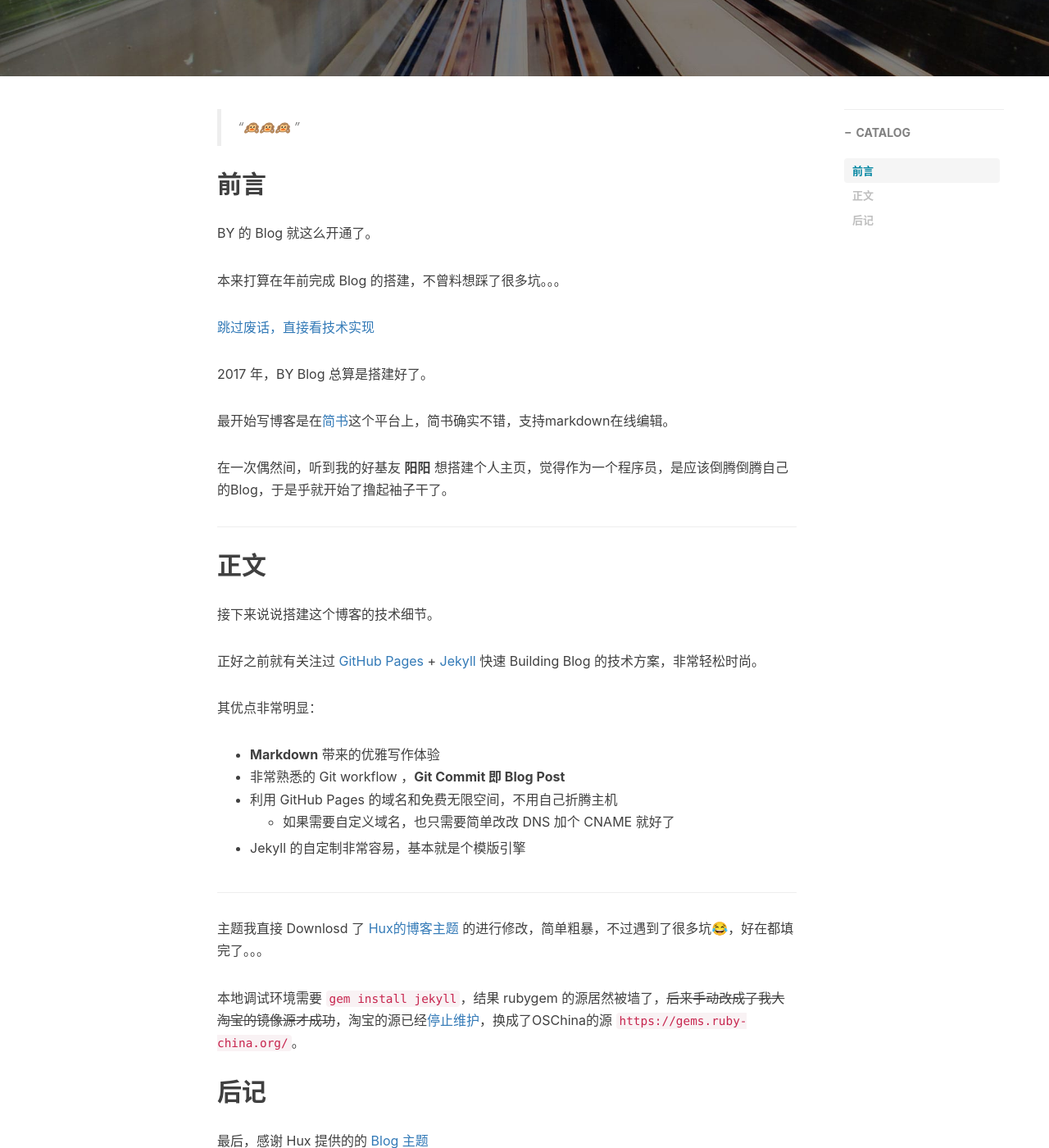
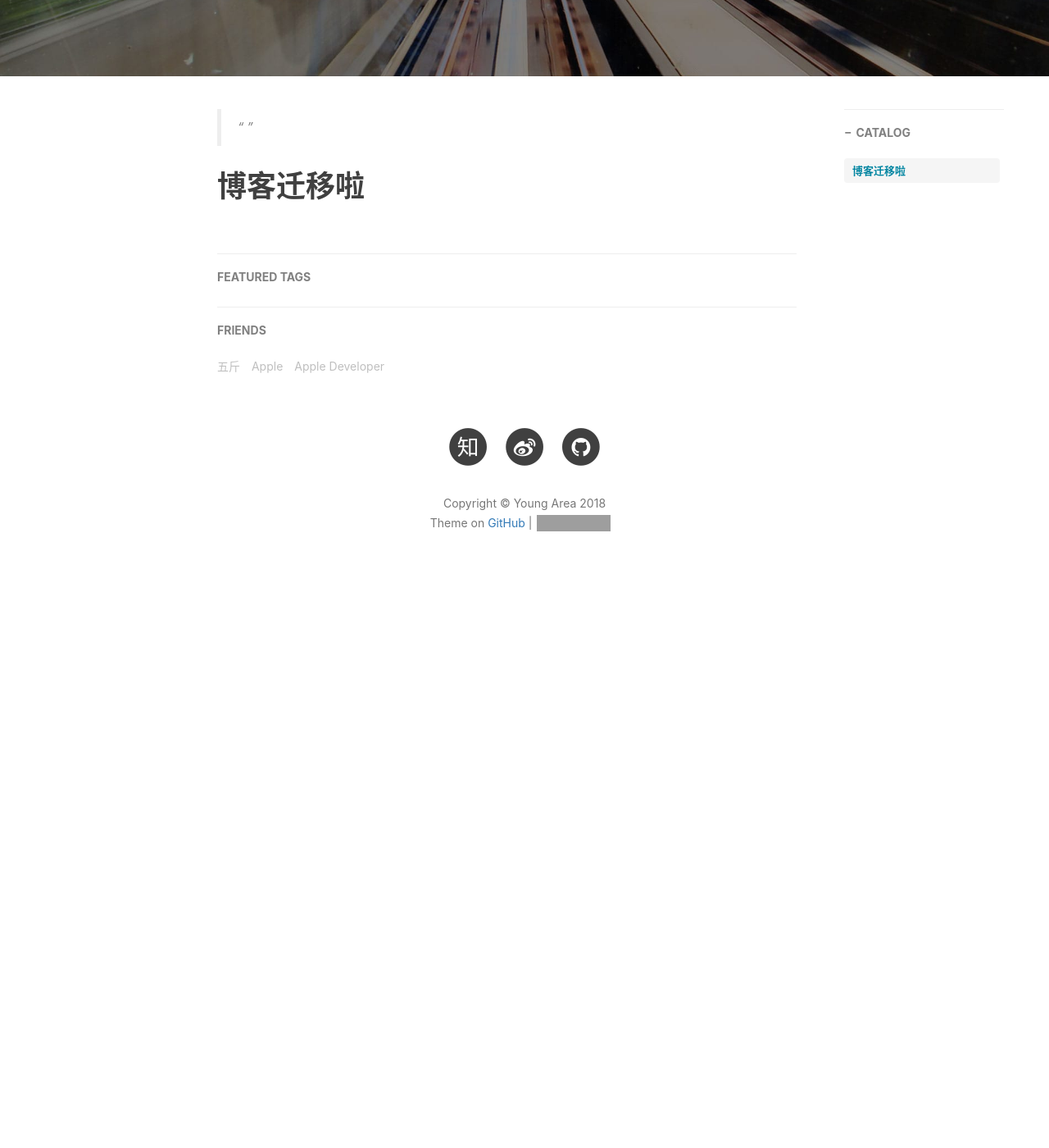
Before and after one commit to Yousanflics/yousanflics.github.io, a Jekyll site: the page built from _posts/2018-09-20-我的第一篇博客.md, in a window 1280 px wide and 1400 px high, scrolled down 430 px. Shown: the whole window at 82% size. Built offline with Jekyll 4.4.1, drawn with Linux system fonts in a browser that asks for light colours; nearby versions of some CDN libraries; comment, search, counter and statistics services are not loaded; after the commit the page ends 1172 px from its top, so only the background shows below that; some of the changed text lies outside the part shown; grey boxes are pictures that could not be loaded.

Commit message:
初始化 post 文件夹

```diff
--- a/_posts/2018-09-20-我的第一篇博客.md
+++ b/_posts/2018-09-20-我的第一篇博客.md
@@ -1,8 +1,8 @@
 ---
 layout:     post
-title:      Hello 2017
-subtitle:    "Hello World, Hello Blog"
-date:       2017-02-04
+title:      博客迁移
+subtitle:    "Hello World, Again"
+date:       2018-09-20
 author:     Yousanflics
 header-img: img/post-bg-2015.jpg
 catalog: true
@@ -10,54 +10,6 @@
     - 生活
 ---
 
-> “🙉🙉🙉 ”
+> “ ”
 
-
-## 前言
-
-BY 的 Blog 就这么开通了。
-
-本来打算在年前完成 Blog 的搭建，不曾料想踩了很多坑。。。
-
-[跳过废话，直接看技术实现 ](#build)
-
-2017 年，BY Blog 总算是搭建好了。
-
-最开始写博客是在[简书](www.jianshu.com)这个平台上，简书确实不错，支持markdown在线编辑。
-
-在一次偶然间，听到我的好基友 **阳阳** 想搭建个人主页，觉得作为一个程序员，是应该倒腾倒腾自己的Blog，于是乎就开始了撸起袖子干了。
-
-<p id = "build"></p>
----
-
-## 正文
-
-接下来说说搭建这个博客的技术细节。
-
-正好之前就有关注过 [GitHub Pages](https://pages.github.com/) + [Jekyll](http://jekyllrb.com/) 快速 Building Blog 的技术方案，非常轻松时尚。
-
-其优点非常明显：
-
-* **Markdown** 带来的优雅写作体验
-* 非常熟悉的 Git workflow ，**Git Commit 即 Blog Post**
-* 利用 GitHub Pages 的域名和免费无限空间，不用自己折腾主机
-	* 如果需要自定义域名，也只需要简单改改 DNS 加个 CNAME 就好了
-* Jekyll 的自定制非常容易，基本就是个模版引擎
-
-
-
----
-
-
-主题我直接 Downlosd 了 [Hux的博客主题](https://huangxuan.me/) 的进行修改，简单粗暴，不过遇到了很多坑😂，好在都填完了。。。
-
-本地调试环境需要 `gem install jekyll`，结果 rubygem 的源居然被墙了，~~后来手动改成了我大淘宝的镜像源才成功~~，淘宝的源已经[停止维护](https://gems.ruby-china.org/)，换成了OSChina的源 `https://gems.ruby-china.org/`。
-
-
-## 后记
-
-最后，感谢 Hux 提供的的 [Blog 主题](https://github.com/Huxpro/huxpro.github.io)
-
-如果你恰好逛到了这里，希望你也能喜欢这个博客主题，感兴趣的话可以自己动手搭建一个。
-
-—— BY 后记于 2017.2
+# 博客迁移啦
```
